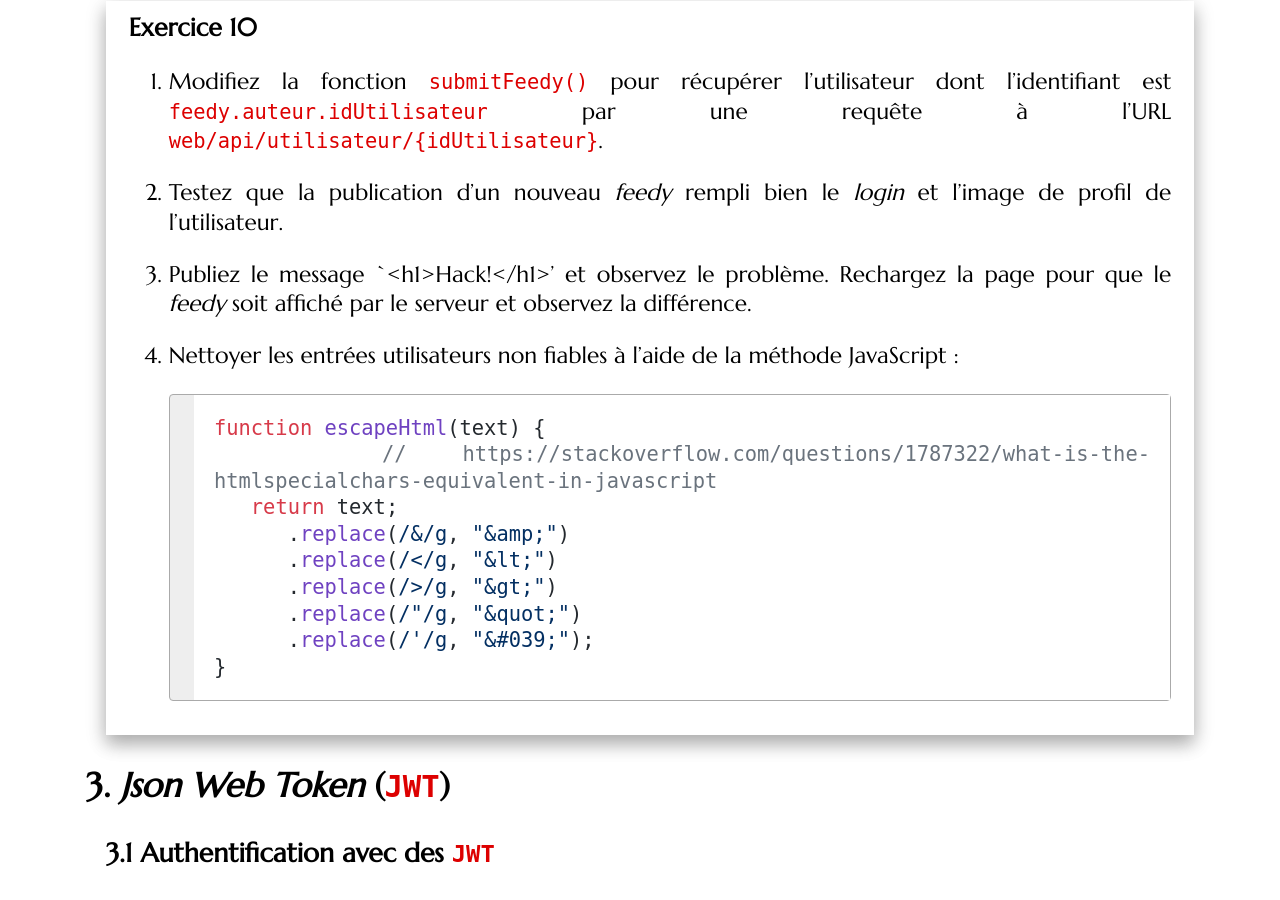
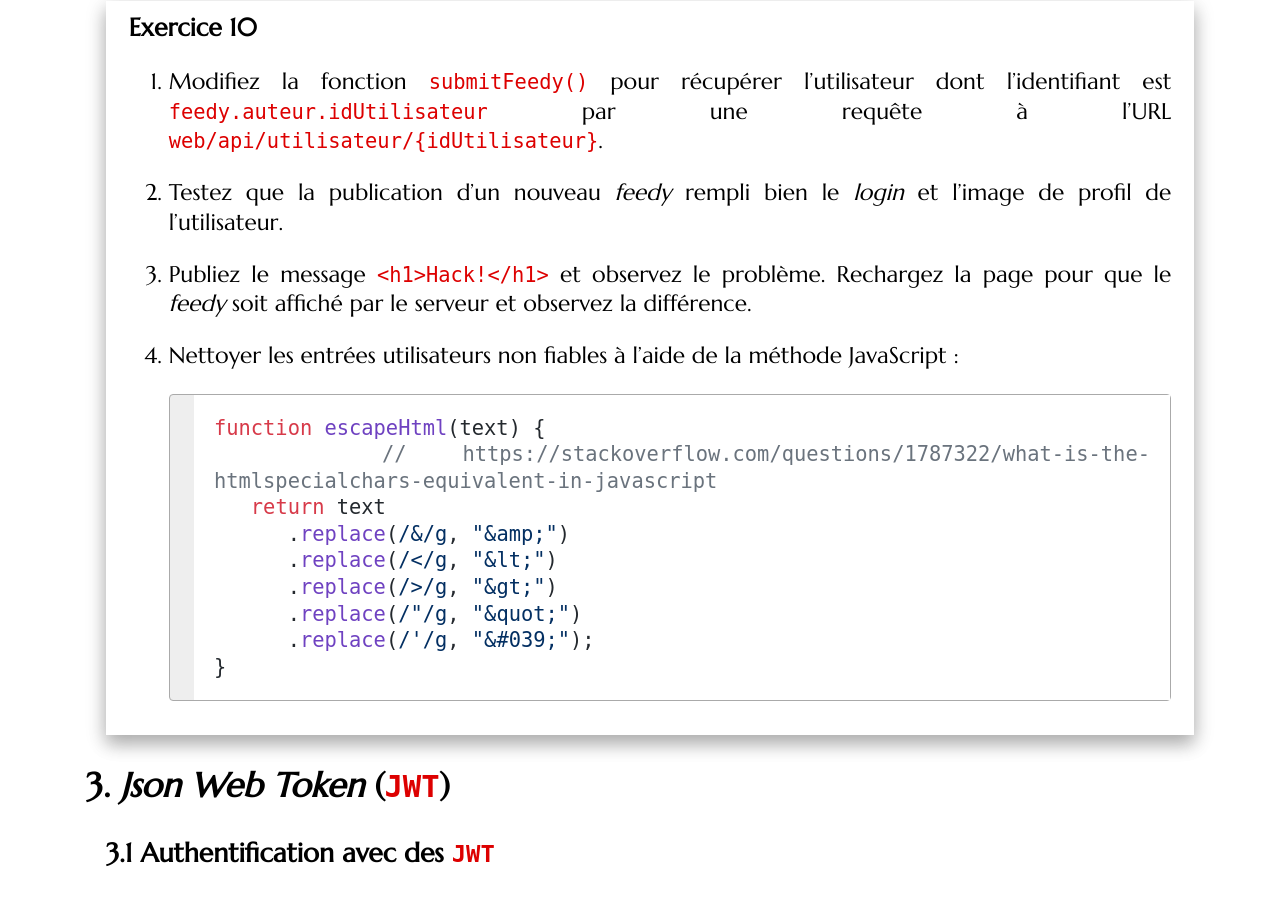
Before and after one commit to romainlebreton/R4.A.10-ComplementWeb, a Jekyll site: the page built from tutorials/tutorial3.md, in a window 1280 px wide and 900 px high, scrolled down 17520 px. Built offline with Jekyll 4.4.1, drawn with Linux system fonts in a browser that asks for light colours; some web fonts are replaced; part of the change alters nothing that is shown; some of the changed text lies outside the part shown.

Commit message:
Typos TP3

````diff
--- a/tutorials/tutorial3.md
+++ b/tutorials/tutorial3.md
@@ -552,8 +552,8 @@ Nous allons maintenant tester notre route avec *Postman*.
                <img alt="profile picture" src="${imgBase}utilisateurs/${utilisateur.profilePictureName}" class="avatar">
          </a>
          <div class="feedy-info">
-               <span>${escapeHtml(utilisateur.login)}</span><span> - </span><span>${feedy.date}</span>
-               <p>${escapeHtml(feedy.message)}</p>
+               <span>${utilisateur.login}</span><span> - </span><span>${feedy.date}</span>
+               <p>${feedy.message}</p>
                <button class="delete-feedy" data-id-publication="${feedy.idPublication}">Supprimer</button>
          </div>
       </div>
@@ -635,14 +635,14 @@ pour faire les TDs.
 1. Testez que la publication d'un nouveau *feedy* rempli bien le *login* et
    l'image de profil de l'utilisateur.
 
-1. Publiez le message `<h1>Hack!</h1>' et observez le problème. Rechargez la
+1. Publiez le message `<h1>Hack!</h1>` et observez le problème. Rechargez la
    page pour que le *feedy* soit affiché par le serveur et observez la différence.
 
 1. Nettoyer les entrées utilisateurs non fiables à l'aide de la méthode JavaScript :
    ```js
    function escapeHtml(text) {
       // https://stackoverflow.com/questions/1787322/what-is-the-htmlspecialchars-equivalent-in-javascript
-      return text;
+      return text
          .replace(/&/g, "&amp;")
          .replace(/</g, "&lt;")
          .replace(/>/g, "&gt;")
````
